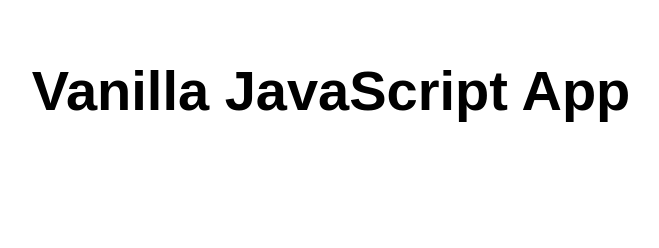
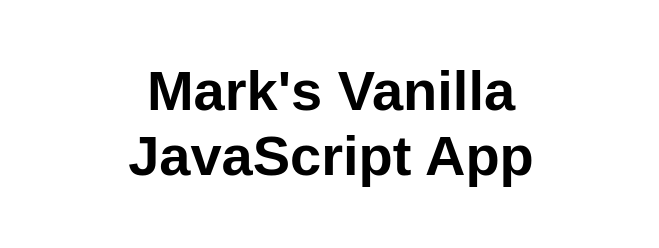
Before and after one commit to marksiemon/my-first-static-web-app, a website: page src/index.html in a window 1280 px wide. Shown: the whole page, without its empty margins (309-968 px from the left). Drawn offline with Linux system fonts and the light colour scheme.

Commit message:
Update index.html

```diff
--- a/src/index.html
+++ b/src/index.html
@@ -10,7 +10,7 @@
 
 <body>
   <main>
-    <h1>Vanilla JavaScript App</h1>
+    <h1>Mark's Vanilla JavaScript App</h1>
   </main>
 </body>
 
```
